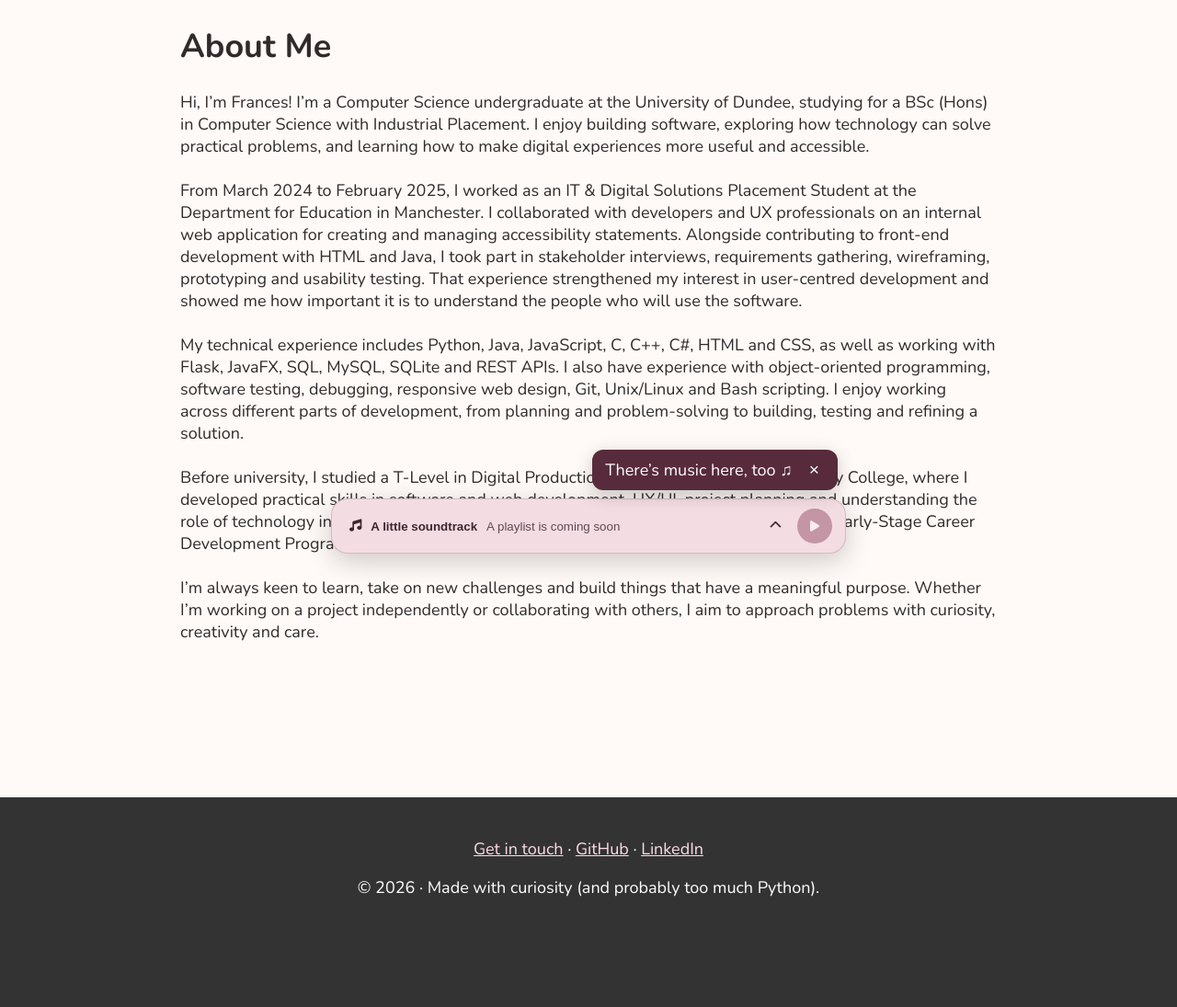
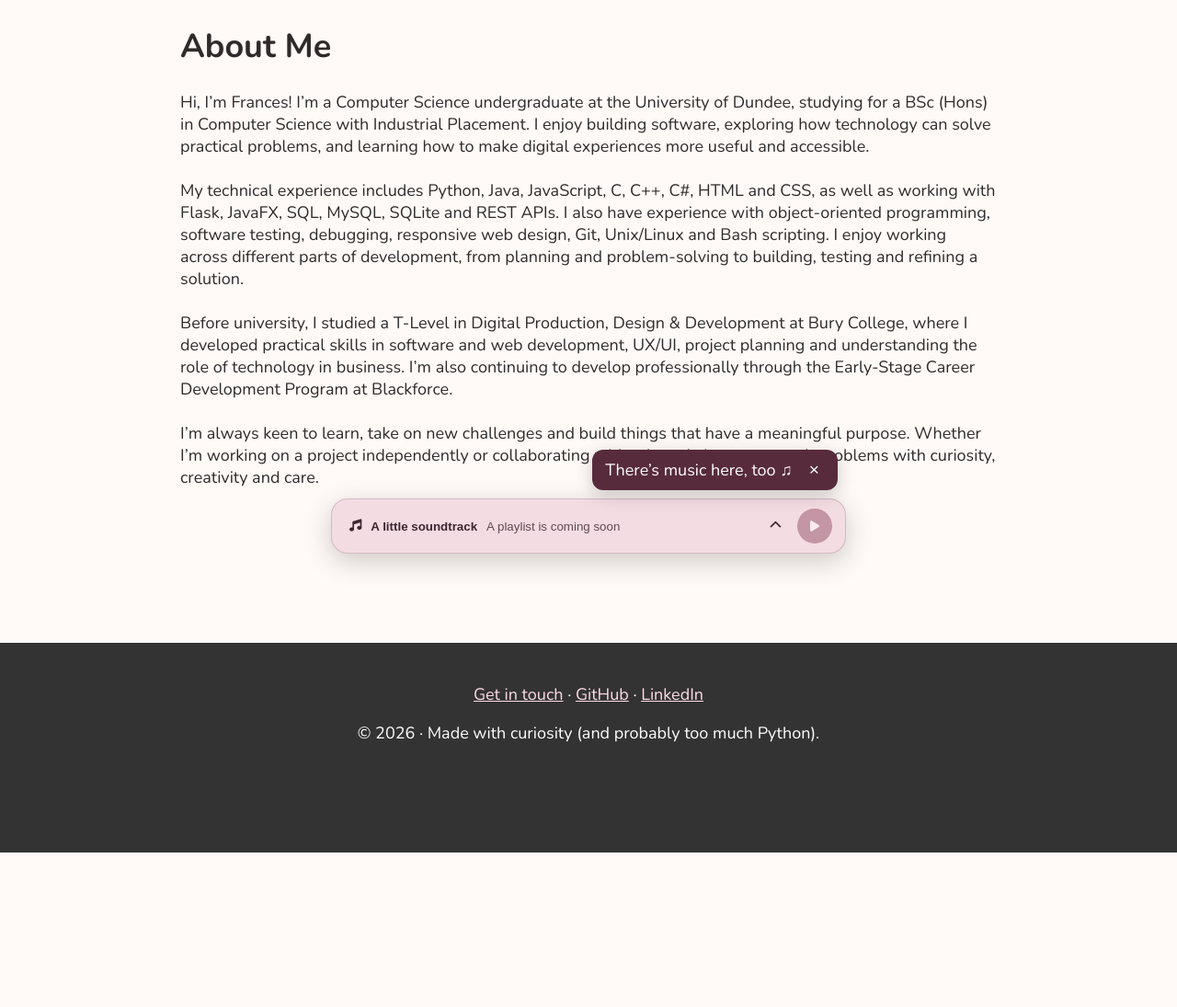
Before and after one commit to Frances06/Repertoire, a Flask app: page /about in a window 1280 px wide. Shown: the part 184-1279 px from the top of the page at 92% size. After the commit the page ends 1111 px from the top, so only its background shows below. Run offline with Flask 3, Linux system fonts and the light colour scheme; data that the repository does not hold is empty; some web fonts are replaced.

Commit message:
Remove placement experience from About Me section

```diff
--- a/templates/about.html
+++ b/templates/about.html
@@ -14,8 +14,6 @@
         <p>
             Hi, I&rsquo;m Frances! I&rsquo;m a Computer Science undergraduate at the University of Dundee, studying for a BSc (Hons) in Computer Science with Industrial Placement. I enjoy building software, exploring how technology can solve practical problems, and learning how to make digital experiences more useful and accessible.<br><br>
 
-            From March 2024 to February 2025, I worked as an IT &amp; Digital Solutions Placement Student at the Department for Education in Manchester. I collaborated with developers and UX professionals on an internal web application for creating and managing accessibility statements. Alongside contributing to front-end development with HTML and Java, I took part in stakeholder interviews, requirements gathering, wireframing, prototyping and usability testing. That experience strengthened my interest in user-centred development and showed me how important it is to understand the people who will use the software.<br><br>
-
             My technical experience includes Python, Java, JavaScript, C, C++, C#, HTML and CSS, as well as working with Flask, JavaFX, SQL, MySQL, SQLite and REST APIs. I also have experience with object-oriented programming, software testing, debugging, responsive web design, Git, Unix/Linux and Bash scripting. I enjoy working across different parts of development, from planning and problem-solving to building, testing and refining a solution.<br><br>
 
             Before university, I studied a T-Level in Digital Production, Design &amp; Development at Bury College, where I developed practical skills in software and web development, UX/UI, project planning and understanding the role of technology in business. I&rsquo;m also continuing to develop professionally through the Early-Stage Career Development Program at Blackforce.<br><br>
```
